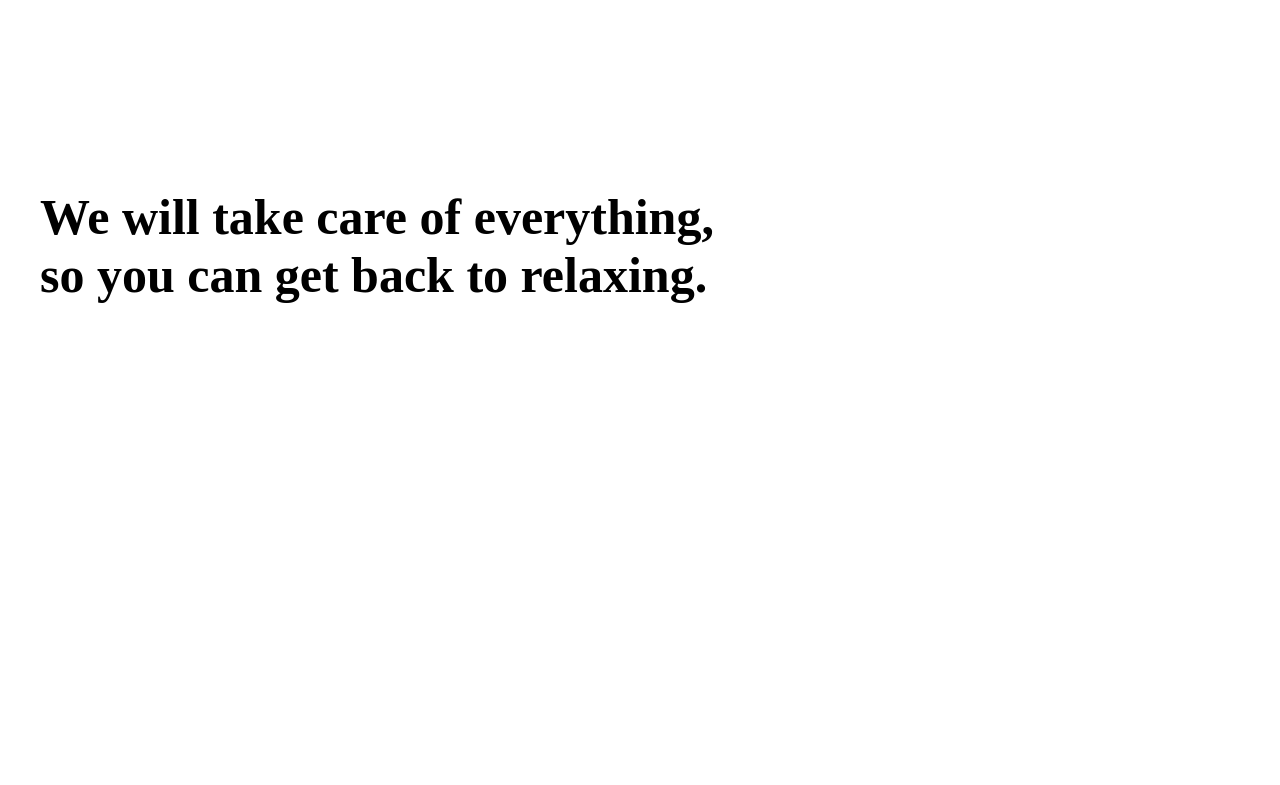
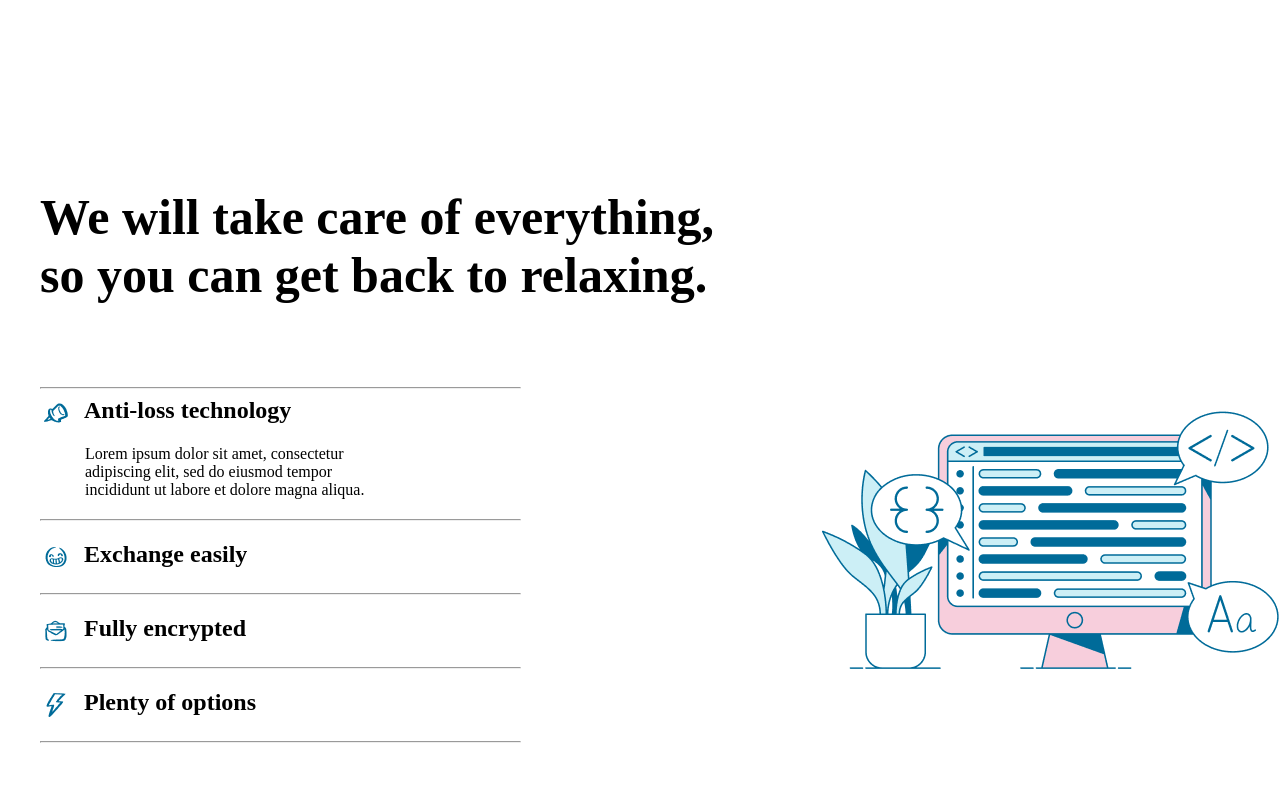
Before and after one commit to Joitru/Progekt, a plain HTML site: page progect/index.html in a window 1280 px wide. Shown: the part 1165-1950 px from the top of the page. Before the commit the page ends 1511 px from the top, so only its background shows below. Drawn offline with Linux system fonts and the light colour scheme.

Commit message:
Add files via upload

```diff
--- a/progect/CSS/style.css
+++ b/progect/CSS/style.css
@@ -148,35 +148,56 @@ justify-content: center;
 .info-title{
     padding-top: 150px;
     font-size: 50px;
+    margin-bottom: 75px;
 }
 
-.tex1 {
-    display: flex;
-
-}
-
-.tex2 {
-    display: flex;
-}
-
-.tex3 {
-    display: flex;
-
-}
-
-.tex4 {
-    display: flex;
-
-}
-
-.te{
-    margin-left: 50px;
-}
-
-.line {
-
-}
 
 .info1 {
     display: flex;
 }
+
+.h2{
+    margin: 0;
+    margin-left: 12px;
+}
+.p-1{
+    display: flex;
+    /*padding-left: */
+}
+
+.p {
+    padding-left: 45px;
+}
+
+.block1 {
+    margin-bottom: 20px;
+}
+
+.block2 {
+    margin-bottom: 20px;
+}
+
+.block3 {
+    margin-bottom: 20px;
+}
+
+.block4 {
+    margin-bottom: 20px;
+}
+
+.block {
+    display: flex;
+
+
+}
+
+.imga{
+    position: relative;
+    right:-160%;
+    margin-top: -190%;
+}
+
+.line{
+    margin-bottom: 20px;
+    margin-top: 20px;
+}
--- a/progect/index.html
+++ b/progect/index.html
@@ -99,6 +99,60 @@
 
 
 
+                    <div class="block">
+                        <div class="kostl">
+                            <hr>
+                            <div class="block1">
+                                <div class="p-1">
+                                    <img src="/img/IMAGE (8).png" alt="">
+                                    <h2 class="h2">Anti-loss technology</h2>
+                            </div>
+                                    <p class="p">Lorem ipsum dolor sit amet,
+                                    consectetur <br> adipiscing elit, sed do eiusmod
+                                    tempor <br> incididunt ut labore et dolore magna aliqua.</p>
+                            </div>
+                            <hr class="line">
+                            <div class="block2">
+                                <div class="p-1">
+                                    <img src="/img/IMAGE (9).png" alt="">
+                                    <h2 class="h2">Exchange easily</h2>
+                            </div>
+                                <hr class="line">
+                            </div>
+
+                            <div class="block3">
+                                <div class="p-1">
+                                    <img src="/img/IMAGE (10).png" alt="">
+                                    <h2 class="h2">Fully encrypted</h2>
+                            </div>
+                            <hr class="line">
+                            </div>
+
+                            <div class="block4">
+                                <div class="p-1">
+                                    <img src="/img/IMAGE (11).png" alt="">
+                                    <h2 class="h2">Plenty of options</h2>
+
+                            </div>
+
+                                <hr class="line">
+                            </div>
+                            <img src="/img/pc.png" alt="" class="imga">
+                        </div>
+
+
+
+
+                    </div>
+
+
+
+
+
+
+
+
+
 
                 </section>
 
```
Also changed, not shown: progect/img/pc.png (added).
